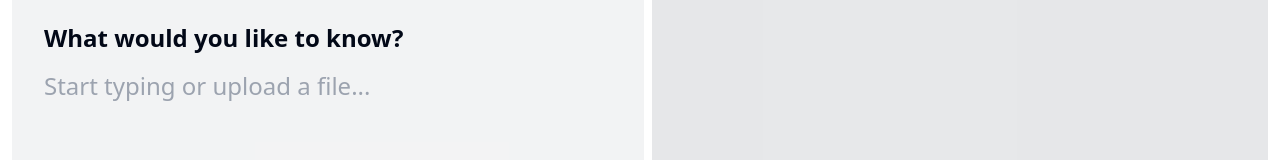
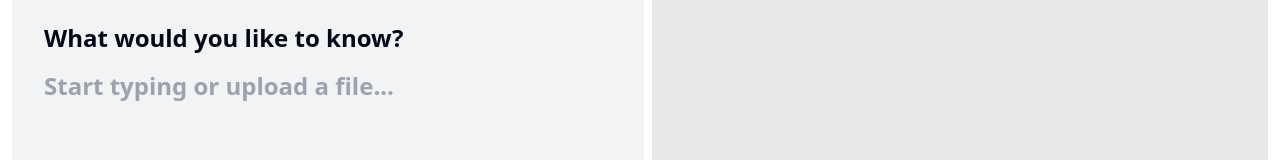
Before and after one commit to mojalil/ai-summary-app, a Next.js app: page /assistant in a window 1280 px wide. Shown: the part 367-527 px from the top of the page. Built offline with nearby package versions, Linux system fonts and the light colour scheme.

Commit message:
change weight of font

```diff
--- a/components/Assistant.tsx
+++ b/components/Assistant.tsx
@@ -68,7 +68,7 @@ const Assistant = () => {
             onChange={handleInput}
             type="text"
             placeholder="Start typing or upload a file..."
-            className="mb-4 bg-transparent focus:outline-none rounded text-2xl w-full"
+            className="mb-4 bg-transparent focus:outline-none rounded text-2xl w-full font-semibold"
           />
         </form>
       </div>
--- a/components/AssistantMessage.tsx
+++ b/components/AssistantMessage.tsx
@@ -10,7 +10,7 @@ const AssistantMessage = ({ message, isLast }: AssistantMessageProps ) => {
     return (
         <div className="flex items-center gap-3">
         <GlobeAltIcon className="h-6 w-6 text-gray-500 my-1" aria-hidden="true" />
-        <div className={cn("text-xl", isLast ? "font-bold" : "text-gray-400")}>
+        <div className={cn("text-xl", isLast ? "font-bold" : "text-gray-400 font-semibold")}>
           {message}
         </div>
       </div>
--- a/components/UserInput.tsx
+++ b/components/UserInput.tsx
@@ -47,7 +47,7 @@ const UserInput = () => {
             onChange={handleInput}
             type="text"
             placeholder="Start typing or upload a file..."
-            className="bg-transparent focus:outline-none rounded text-xl w-full"
+            className="bg-transparent focus:outline-none rounded text-xl w-full font-semibold"
           />
         </form>
         </div>
--- a/components/UserMessage.tsx
+++ b/components/UserMessage.tsx
@@ -7,7 +7,7 @@ type UserMessageProps = {
 
 const UserMessage = ({ message, isLast }: UserMessageProps) => {
     return (
-        <div className={cn("text-xl pl-9 my-2", isLast ? "font-bold" : "text-gray-400")}>
+        <div className={cn("text-xl pl-9 my-2", isLast ? "font-semibold" : "text-gray-400 font-semibold")}>
         {message}
       </div>
     )
```
